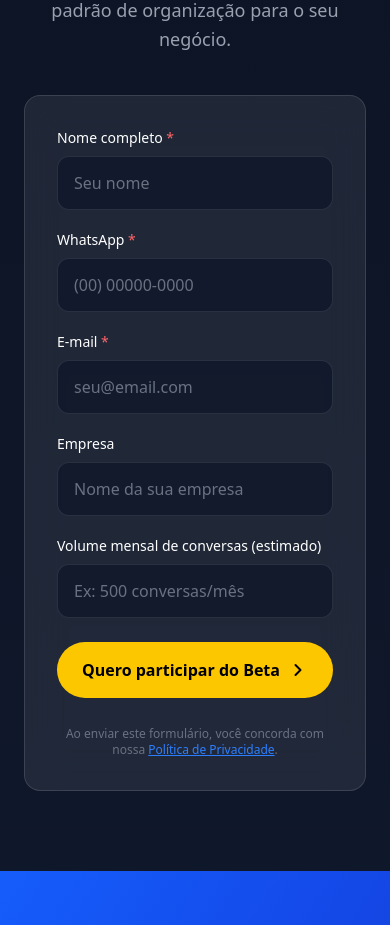
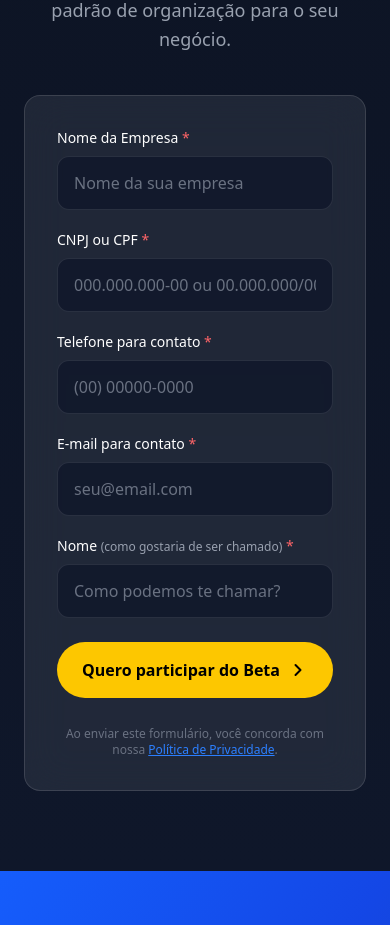
Before and after one commit to marcosmartins2/lp-innotalk, a Next.js app: page / in a window 390 px wide. Shown: the part 7420-8345 px from the top of the page. Built offline with nearby package versions, Linux system fonts and the light colour scheme.

Commit message:
feat: Update CTAForm component to include new fields and formatting functions for CPF/CNPJ and phone numbers

```diff
--- a/components/CTAForm.tsx
+++ b/components/CTAForm.tsx
@@ -7,14 +7,53 @@ import emailjs from "@emailjs/browser";
 export default function CTAForm()
 {
     const [formData, setFormData] = useState({
-        name: "",
-        whatsapp: "",
+        nomeEmpresa: "",
+        cpfCnpj: "",
+        telefone: "",
         email: "",
-        company: "",
-        volume: "",
+        nome: "",
     });
     const [isSubmitting, setIsSubmitting] = useState(false);
     const [submitStatus, setSubmitStatus] = useState<"idle" | "success" | "error">("idle");
+
+    // Função para formatar CPF ou CNPJ
+    const formatCpfCnpj = (value: string) => {
+        const numbers = value.replace(/\D/g, "");
+
+        if (numbers.length <= 11) {
+            // CPF: 000.000.000-00
+            return numbers
+                .replace(/(\d{3})(\d)/, "$1.$2")
+                .replace(/(\d{3})(\d)/, "$1.$2")
+                .replace(/(\d{3})(\d{1,2})$/, "$1-$2");
+        } else {
+            // CNPJ: 00.000.000/0000-00
+            return numbers
+                .substring(0, 14)
+                .replace(/(\d{2})(\d)/, "$1.$2")
+                .replace(/(\d{3})(\d)/, "$1.$2")
+                .replace(/(\d{3})(\d)/, "$1/$2")
+                .replace(/(\d{4})(\d{1,2})$/, "$1-$2");
+        }
+    };
+
+    // Função para formatar telefone
+    const formatTelefone = (value: string) => {
+        const numbers = value.replace(/\D/g, "");
+
+        if (numbers.length <= 10) {
+            // Telefone fixo: (00) 0000-0000
+            return numbers
+                .replace(/(\d{2})(\d)/, "($1) $2")
+                .replace(/(\d{4})(\d{1,4})$/, "$1-$2");
+        } else {
+            // Celular: (00) 00000-0000
+            return numbers
+                .substring(0, 11)
+                .replace(/(\d{2})(\d)/, "($1) $2")
+                .replace(/(\d{5})(\d{1,4})$/, "$1-$2");
+        }
+    };
 
     const handleSubmit = async (e: React.FormEvent) =>
     {
@@ -26,19 +65,19 @@ export default function CTAForm()
         {
             const templateParams = {
                 to_email: "suporte@innotalk.com.br",
-                from_name: formData.name,
+                from_name: formData.nome,
                 from_email: formData.email,
-                whatsapp: formData.whatsapp,
-                company: formData.company || "Não informado",
-                volume: formData.volume || "Não informado",
+                nome_empresa: formData.nomeEmpresa,
+                cpf_cnpj: formData.cpfCnpj,
+                telefone: formData.telefone,
                 message: `
                     Nova inscrição no Beta da InnoTalk!
 
-                    Nome: ${formData.name}
-                    Email: ${formData.email}
-                    WhatsApp: ${formData.whatsapp}
-                    Empresa: ${formData.company || "Não informado"}
-                    Volume mensal: ${formData.volume || "Não informado"}
+                    Nome da Empresa: ${formData.nomeEmpresa}
+                    CNPJ/CPF: ${formData.cpfCnpj}
+                    Telefone para contato: ${formData.telefone}
+                    Email para contato: ${formData.email}
+                    Nome (como gostaria de ser chamado): ${formData.nome}
                 `
             };
 
@@ -51,11 +90,11 @@ export default function CTAForm()
 
             setSubmitStatus("success");
             setFormData({
-                name: "",
-                whatsapp: "",
+                nomeEmpresa: "",
+                cpfCnpj: "",
+                telefone: "",
                 email: "",
-                company: "",
-                volume: "",
+                nome: "",
             });
 
             setTimeout(() => setSubmitStatus("idle"), 5000);
@@ -74,9 +113,19 @@ export default function CTAForm()
 
     const handleChange = (e: React.ChangeEvent<HTMLInputElement>) =>
     {
+        const { name, value } = e.target;
+        let formattedValue = value;
+
+        // Aplicar máscaras
+        if (name === "cpfCnpj") {
+            formattedValue = formatCpfCnpj(value);
+        } else if (name === "telefone") {
+            formattedValue = formatTelefone(value);
+        }
+
         setFormData({
             ...formData,
-            [e.target.name]: e.target.value,
+            [name]: formattedValue,
         });
     };
 
@@ -122,44 +171,63 @@ export default function CTAForm()
                     className="glass-strong rounded-2xl p-8"
                 >
                     <form onSubmit={handleSubmit} className="space-y-5">
-                        {/* Nome completo */}
+                        {/* Nome da Empresa */}
                         <motion.div variants={itemVariants}>
-                            <label htmlFor="name" className="block text-white text-sm font-medium mb-2">
-                                Nome completo <span className="text-red-400">*</span>
+                            <label htmlFor="nomeEmpresa" className="block text-white text-sm font-medium mb-2">
+                                Nome da Empresa <span className="text-red-400">*</span>
                             </label>
                             <input
                                 type="text"
-                                id="name"
-                                name="name"
-                                value={formData.name}
+                                id="nomeEmpresa"
+                                name="nomeEmpresa"
+                                value={formData.nomeEmpresa}
                                 onChange={handleChange}
-                                placeholder="Seu nome"
+                                placeholder="Nome da sua empresa"
                                 required
                                 className="w-full bg-[#0F172A]/80 border border-white/10 rounded-xl px-4 py-3.5 text-white placeholder-gray-500 focus:outline-none focus:border-blue-500 focus:ring-1 focus:ring-blue-500 transition-all"
                             />
                         </motion.div>
 
-                        {/* WhatsApp */}
+                        {/* CNPJ ou CPF */}
                         <motion.div variants={itemVariants}>
-                            <label htmlFor="whatsapp" className="block text-white text-sm font-medium mb-2">
-                                WhatsApp <span className="text-red-400">*</span>
+                            <label htmlFor="cpfCnpj" className="block text-white text-sm font-medium mb-2">
+                                CNPJ ou CPF <span className="text-red-400">*</span>
                             </label>
                             <input
-                                type="tel"
-                                id="whatsapp"
-                                name="whatsapp"
-                                value={formData.whatsapp}
+                                type="text"
+                                id="cpfCnpj"
+                                name="cpfCnpj"
+                                value={formData.cpfCnpj}
                                 onChange={handleChange}
-                                placeholder="(00) 00000-0000"
+                                placeholder="000.000.000-00 ou 00.000.000/0000-00"
                                 required
+                                maxLength={18}
                                 className="w-full bg-[#0F172A]/80 border border-white/10 rounded-xl px-4 py-3.5 text-white placeholder-gray-500 focus:outline-none focus:border-blue-500 focus:ring-1 focus:ring-blue-500 transition-all"
                             />
                         </motion.div>
 
-                        {/* E-mail */}
+                        {/* Telefone para contato */}
+                        <motion.div variants={itemVariants}>
+                            <label htmlFor="telefone" className="block text-white text-sm font-medium mb-2">
+                                Telefone para contato <span className="text-red-400">*</span>
+                            </label>
+                            <input
+                                type="tel"
+                                id="telefone"
+                                name="telefone"
+                                value={formData.telefone}
+                                onChange={handleChange}
+                                placeholder="(00) 00000-0000"
+                                required
+                                maxLength={15}
+                                className="w-full bg-[#0F172A]/80 border border-white/10 rounded-xl px-4 py-3.5 text-white placeholder-gray-500 focus:outline-none focus:border-blue-500 focus:ring-1 focus:ring-blue-500 transition-all"
+                            />
+                        </motion.div>
+
+                        {/* E-mail para contato */}
                         <motion.div variants={itemVariants}>
                             <label htmlFor="email" className="block text-white text-sm font-medium mb-2">
-                                E-mail <span className="text-red-400">*</span>
+                                E-mail para contato <span className="text-red-400">*</span>
                             </label>
                             <input
                                 type="email"
@@ -173,34 +241,19 @@ export default function CTAForm()
                             />
                         </motion.div>
 
-                        {/* Empresa */}
+                        {/* Nome (como gostaria de ser chamado) */}
                         <motion.div variants={itemVariants}>
-                            <label htmlFor="company" className="block text-white text-sm font-medium mb-2">
-                                Empresa
+                            <label htmlFor="nome" className="block text-white text-sm font-medium mb-2">
+                                Nome <span className="text-gray-400 text-xs">(como gostaria de ser chamado)</span> <span className="text-red-400">*</span>
                             </label>
                             <input
                                 type="text"
-                                id="company"
-                                name="company"
-                                value={formData.company}
+                                id="nome"
+                                name="nome"
+                                value={formData.nome}
                                 onChange={handleChange}
-                                placeholder="Nome da sua empresa"
-                                className="w-full bg-[#0F172A]/80 border border-white/10 rounded-xl px-4 py-3.5 text-white placeholder-gray-500 focus:outline-none focus:border-blue-500 focus:ring-1 focus:ring-blue-500 transition-all"
-                            />
-                        </motion.div>
-
-                        {/* Volume mensal */}
-                        <motion.div variants={itemVariants}>
-                            <label htmlFor="volume" className="block text-white text-sm font-medium mb-2">
-                                Volume mensal de conversas (estimado)
-                            </label>
-                            <input
-                                type="text"
-                                id="volume"
-                                name="volume"
-                                value={formData.volume}
-                                onChange={handleChange}
-                                placeholder="Ex: 500 conversas/mês"
+                                placeholder="Como podemos te chamar?"
+                                required
                                 className="w-full bg-[#0F172A]/80 border border-white/10 rounded-xl px-4 py-3.5 text-white placeholder-gray-500 focus:outline-none focus:border-blue-500 focus:ring-1 focus:ring-blue-500 transition-all"
                             />
                         </motion.div>
--- /dev/null
+++ b/public/google13e5751bd203cc50.html
@@ -0,0 +1 @@
+google-site-verification: google13e5751bd203cc50.html
```
